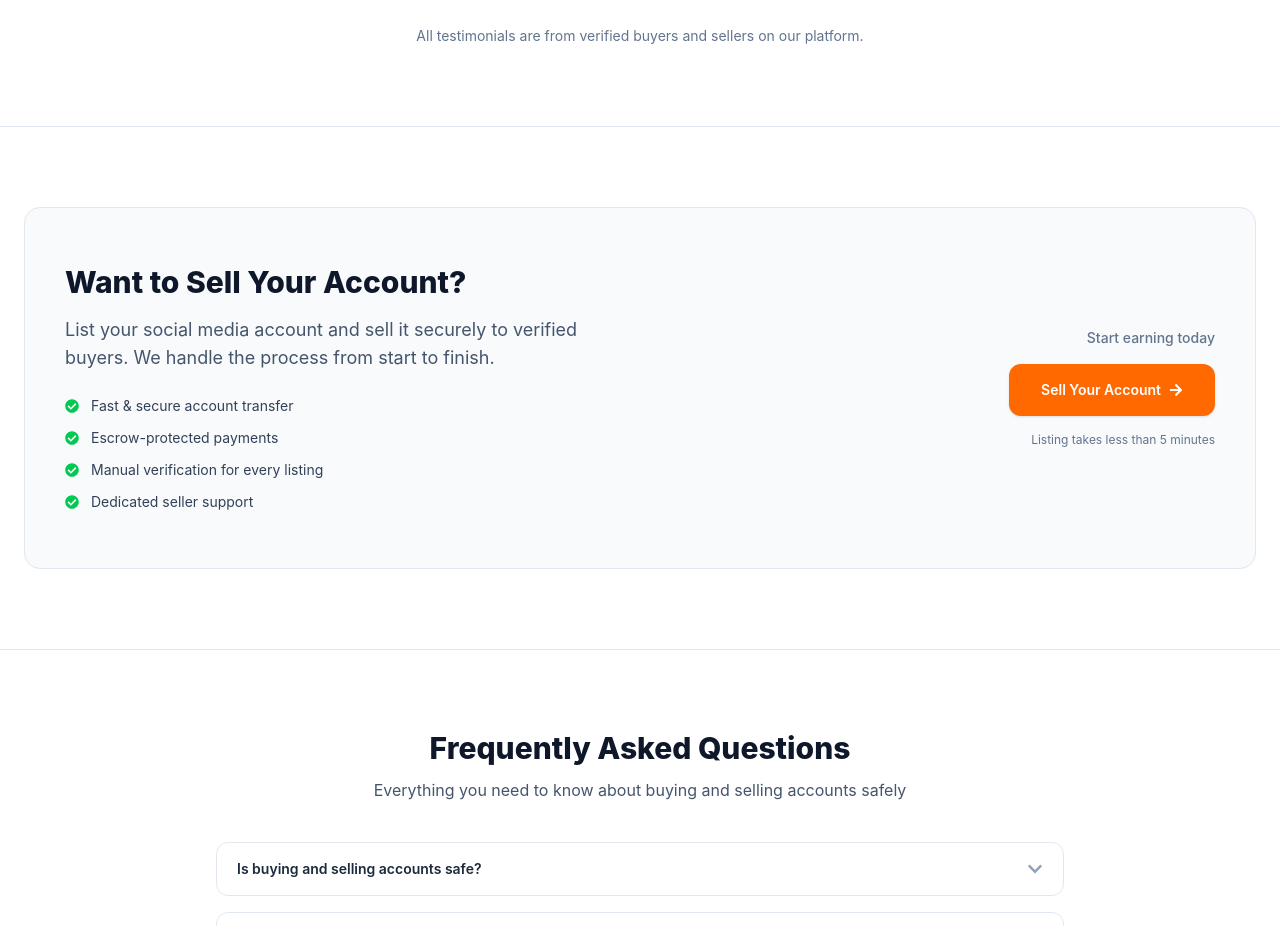
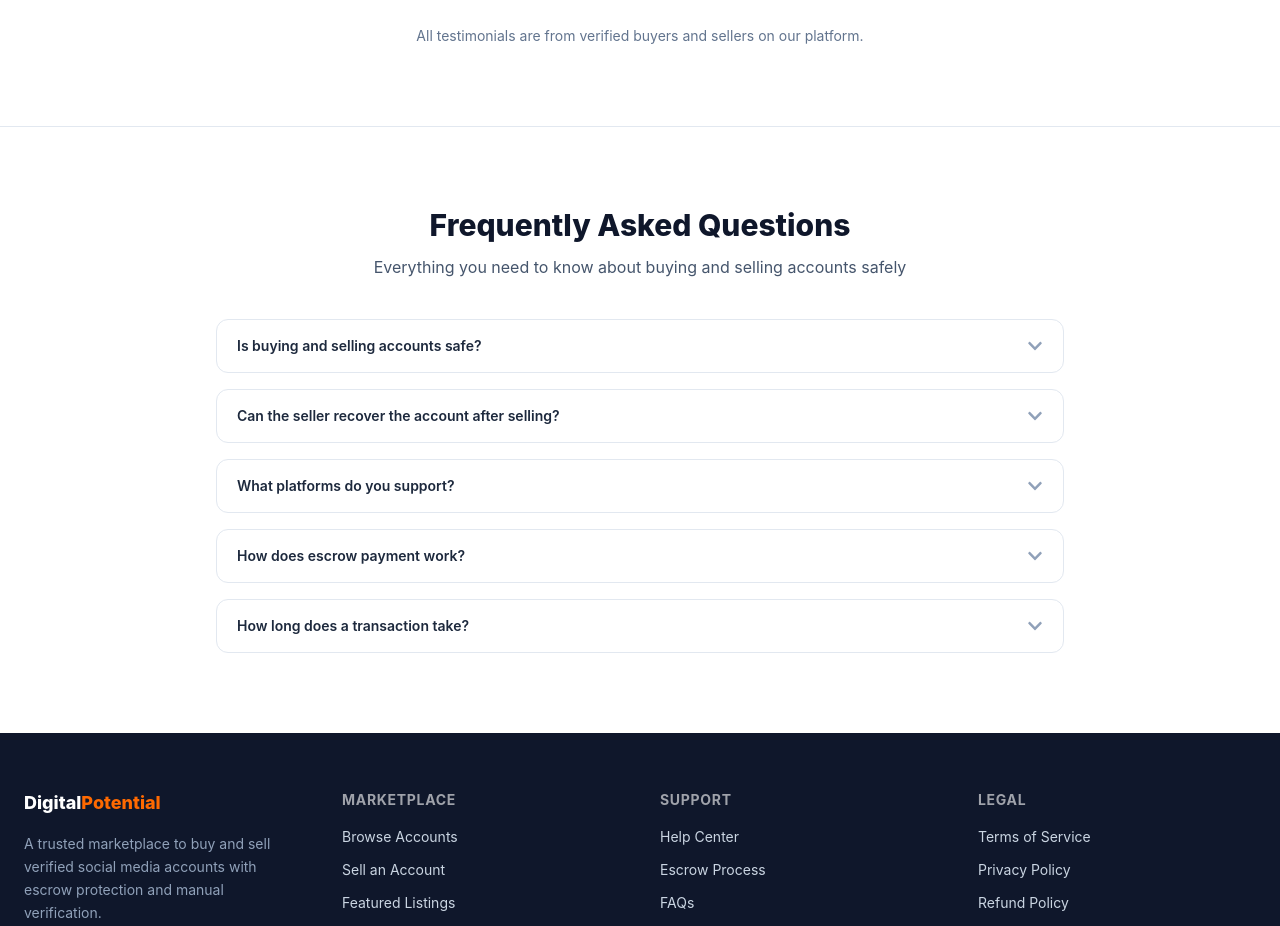
Before and after one commit to chayanb1992/digitalpotential-fondend, a React (Vite) app: page / in a window 1280 px wide. Shown: the part 2380-3306 px from the top of the page. Built offline with nearby package versions, Linux system fonts and the light colour scheme; no server answers.

Commit message:
remove sell account from home screen

```diff
--- a/src/pages/Home/Home.jsx
+++ b/src/pages/Home/Home.jsx
@@ -20,7 +20,7 @@ const Home = () => {
       {/* <GrowthServices></GrowthServices> */}
       <HowItWorks></HowItWorks>
       <Testimonials></Testimonials>
-      <SellAccountCTA></SellAccountCTA>
+      {/* <SellAccountCTA></SellAccountCTA> */}
       <FAQSection></FAQSection>
     </div>
   );
```
